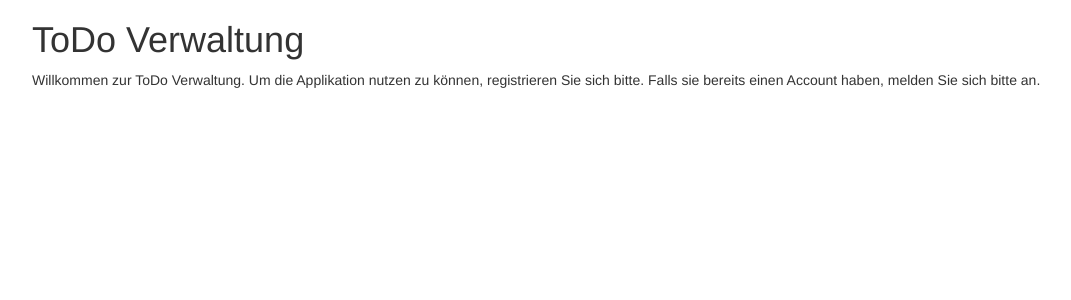
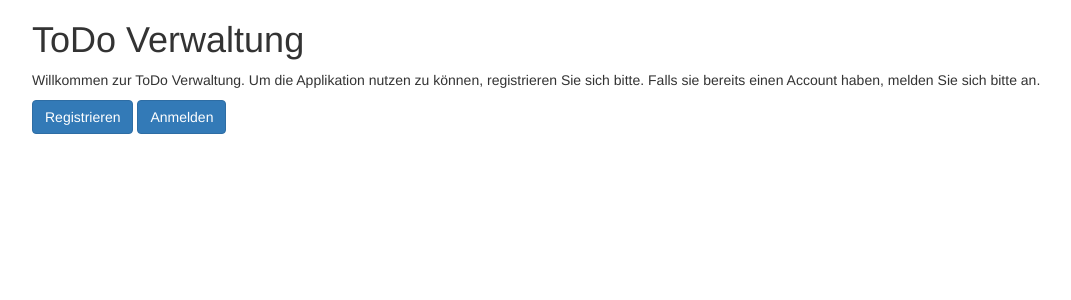
Before and after one commit to jimoh9324/M151ToDo, a PHP site: page / in a window 1280 px wide. Shown: the top 300 px of the page, without its empty margins (38-1109 px from the left). Run offline with PHP 8.4, Linux system fonts and the light colour scheme; some libraries are stand-ins or nearby versions.

Commit message:
Buttons mit Verlinkung auf register.php und login.php

```diff
--- a/index.php
+++ b/index.php
@@ -14,6 +14,10 @@
     <div class='container'>
         <h1>ToDo Verwaltung</h1>
         <p>Willkommen zur ToDo Verwaltung. Um die Applikation nutzen zu können, registrieren Sie sich bitte. Falls sie bereits einen Account haben, melden Sie sich bitte an.</p>
+
+        <!-- Buttons mit weiterleitung auf entsprechende Files -->
+        <a class="btn btn-primary" href="register.php" role="button">Registrieren</a>
+        <a class="btn btn-primary" href="login.php" role="button">Anmelden</a>
     </div>
 
 
```
